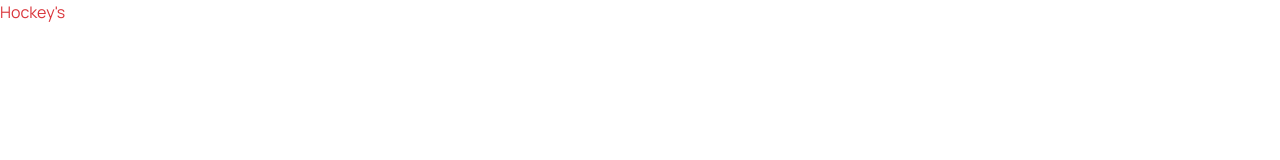
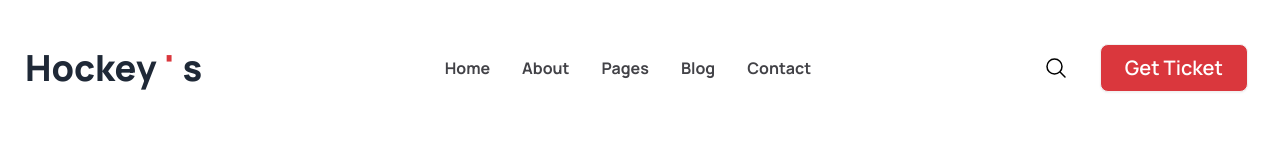
Before and after one commit to sajjadsadiq/hockeys-template, a plain HTML site: page index.html in a window 1280 px wide. Drawn offline with nearby package versions, Linux system fonts and the light colour scheme.

Commit message:
navbar section completed

```diff
--- a/index.html
+++ b/index.html
@@ -30,6 +30,74 @@
     <title>Hockey's Template</title>
   </head>
   <body>
-    <h1 class="text-primary-clr">Hockey's</h1>
+    <header class="container mx-auto">
+      <!-- Navbar Section Start Here -->
+      <nav class="py-8">
+        <div class="navbar pr-8">
+          <div class="navbar-start">
+            <div class="dropdown">
+              <div tabindex="0" role="button" class="btn btn-ghost lg:hidden">
+                <svg
+                  xmlns="http://www.w3.org/2000/svg"
+                  class="h-5 w-5"
+                  fill="none"
+                  viewBox="0 0 24 24"
+                  stroke="currentColor"
+                >
+                  <path
+                    stroke-linecap="round"
+                    stroke-linejoin="round"
+                    stroke-width="2"
+                    d="M4 6h16M4 12h8m-8 6h16"
+                  />
+                </svg>
+              </div>
+              <ul
+                tabindex="0"
+                class="menu menu-sm dropdown-content mt-3 z-[1] p-2 shadow bg-base-100 rounded-box w-52"
+              >
+                <li><a>Home</a></li>
+                <li><a>About</a></li>
+                <li><a>Pages</a></li>
+                <li><a>Blog</a></li>
+                <li><a>Contact</a></li>
+              </ul>
+            </div>
+            <a class="btn btn-ghost text-4xl font-extrabold"
+              >Hockey<span class="text-primary-clr">'</span>s</a
+            >
+          </div>
+          <div class="navbar-center hidden lg:flex">
+            <ul class="menu menu-horizontal px-1 text-base font-bold">
+              <li><a class="hover:text-primary-clr text-[#424247]">Home</a></li>
+              <li>
+                <a class="hover:text-primary-clr text-[#424247]">About</a>
+              </li>
+              <li>
+                <a class="hover:text-primary-clr text-[#424247]">Pages</a>
+              </li>
+              <li><a class="hover:text-primary-clr text-[#424247]">Blog</a></li>
+              <li>
+                <a class="hover:text-primary-clr text-[#424247]">Contact</a>
+              </li>
+            </ul>
+          </div>
+          <div class="navbar-end flex gap-8">
+            <img
+              class="w-6 hidden lg:block md:block"
+              src="./assets/icons/search.svg"
+              alt=""
+            />
+            <a
+              class="btn text-xl px-6 bg-primary-clr text-white hover:bg-primary-clr hover:text-gray-300"
+              >Get Ticket</a
+            >
+          </div>
+        </div>
+      </nav>
+      <!-- Navbar Section End Here -->
+    </header>
+    <main></main>
+    <footer></footer>
   </body>
 </html>
```
Also changed, not shown: assets/icons/search.svg (added).
